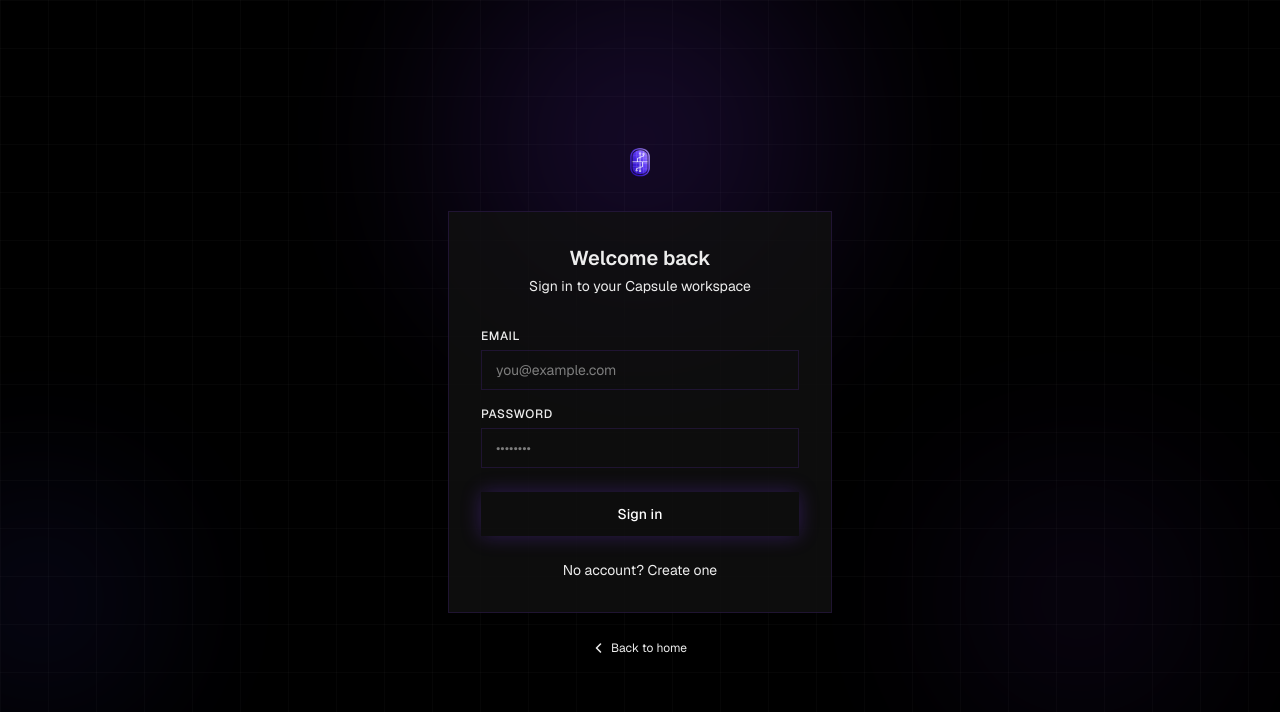
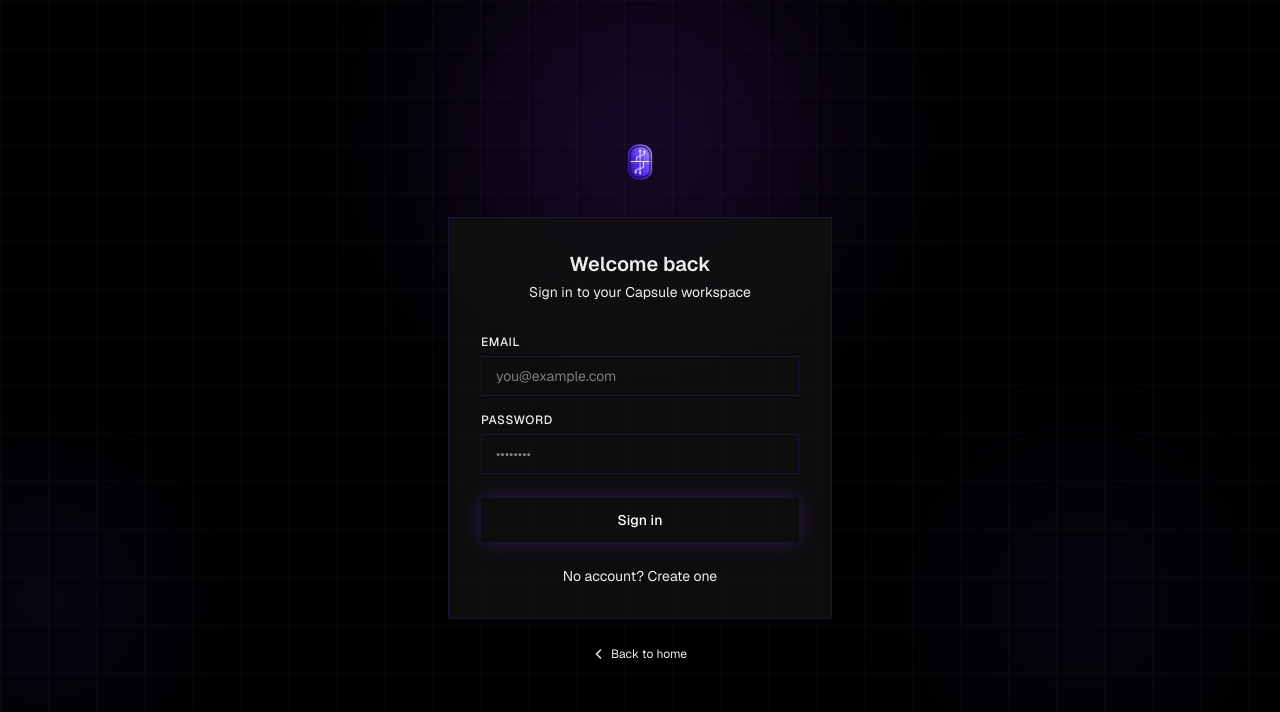
Before and after one commit to Kynto-Consulting/capsule, a Next.js app in the folder frontend/: page /login in a window 1280 px wide. Shown: the top 712 px of the page. Built offline with nearby package versions, Linux system fonts and the light colour scheme; no server answers.

Commit message:
fix(brand): increase auth logo size 25% (48px -> 60px)
Co-Authored-By: Noa Flywheel 1.0 <ai@kynto.studio>

```diff
--- a/frontend/app/(auth)/layout.tsx
+++ b/frontend/app/(auth)/layout.tsx
@@ -41,7 +41,7 @@ export default function AuthLayout({ children }: { children: React.ReactNode })
       <div className="relative z-10 w-full max-w-sm animate-fade-up">
         <div className="flex flex-col items-center mb-6">
           <Link href="/" className="block">
-            <Image src="/logo.png" alt="Capsule" width={48} height={48} className="rounded-xl" priority />
+            <Image src="/logo.png" alt="Capsule" width={60} height={60} className="rounded-xl" priority />
           </Link>
         </div>
         {children}
```
